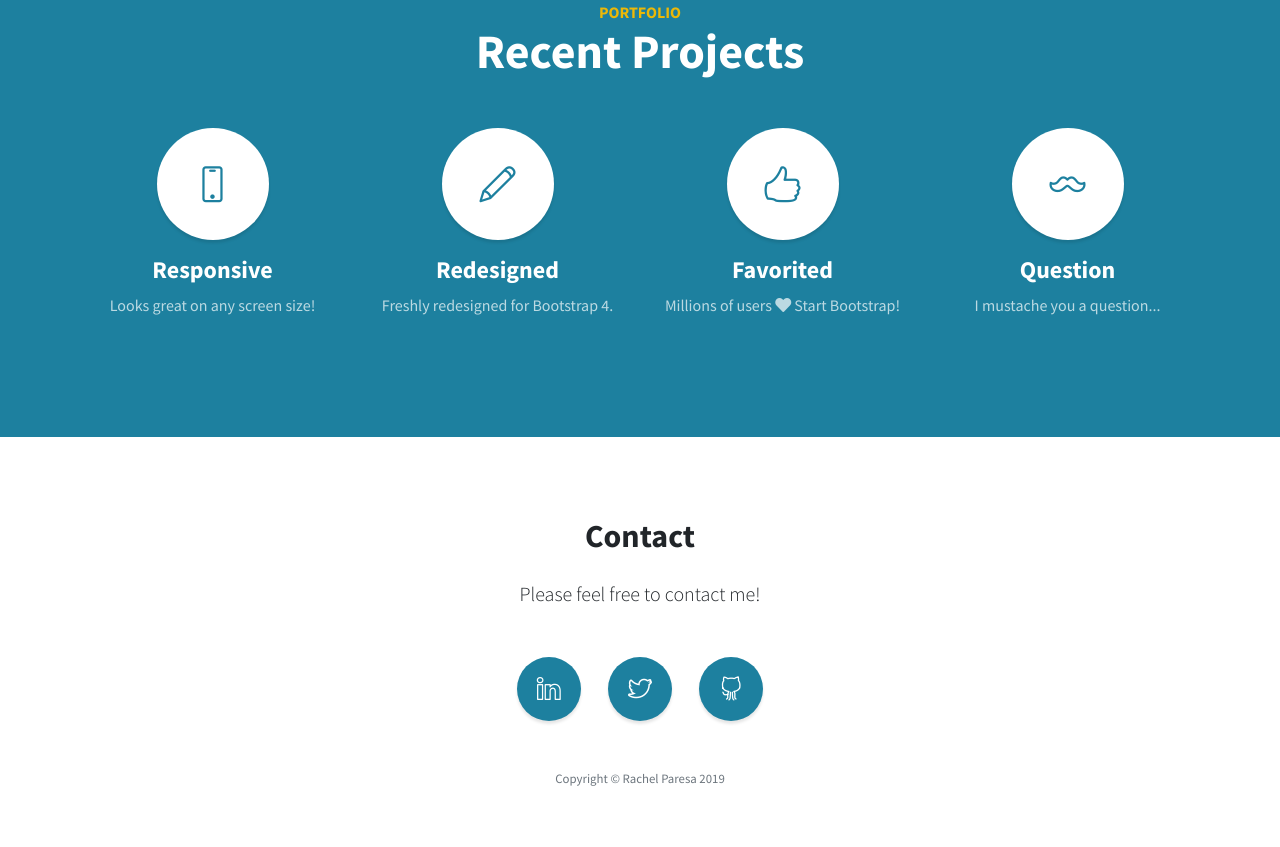
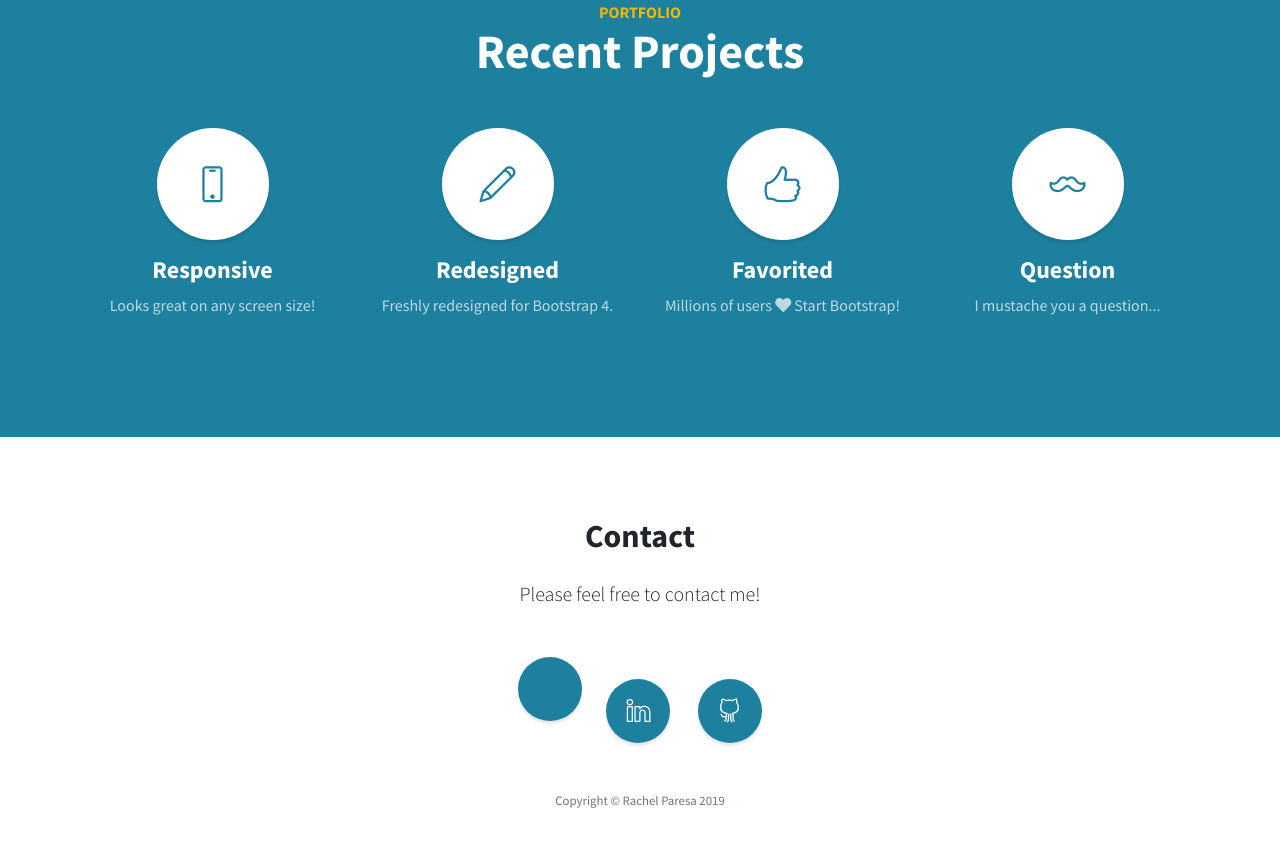
Before and after one commit to rparesa/rparesa.github.io, a plain HTML site: page index.html in a window 1280 px wide. Shown: the part 1407-2254 px from the top of the page. Drawn offline with Linux system fonts and the light colour scheme.

Commit message:
contact buttons

```diff
--- a/index.html
+++ b/index.html
@@ -132,15 +132,16 @@
         <h2 class="mb-4">Contact</h2>
         <p class="lead mb-5">Please feel free to contact me!</p>
         <ul class="list-inline mb-5">
+            <li class="list-inline-item">
+            <a class="social-link rounded-circle text-white mr-3" href="mailto:rparesa@uw.edu">
+              <i class="icon-social-envelope"></i>
+            </a>
           <li class="list-inline-item">
             <a class="social-link rounded-circle text-white mr-3" href="https://www.linkedin.com/in/rachelparesa/">
               <i class="icon-social-linkedin"></i>
             </a>
           </li>
-          <li class="list-inline-item">
-            <a class="social-link rounded-circle text-white mr-3" href="#">
-              <i class="icon-social-twitter"></i>
-            </a>
+
           </li>
           <li class="list-inline-item">
             <a class="social-link rounded-circle text-white" href="https://github.com/rparesa">
```
